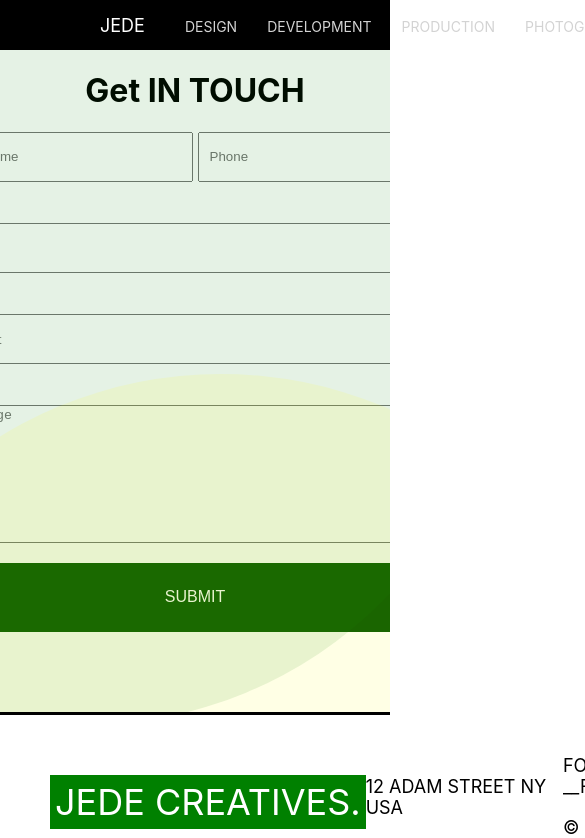
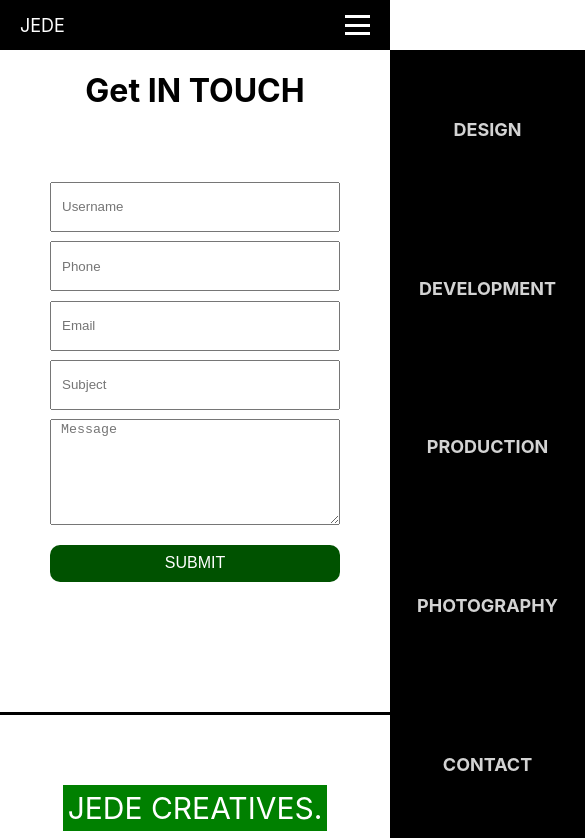
Before and after one commit to JonnathanE/landing-page-002, a Next.js app: page /contact in a window 390 px wide. Shown: the top 838 px of the page, 585 px wide, since content can reach past the window. Built offline with nearby package versions, Linux system fonts and the light colour scheme.

Commit message:
Responsive design movil

```diff
--- a/components/Footer.jsx
+++ b/components/Footer.jsx
@@ -21,7 +21,7 @@ const Footer = () => {
 					12 ADAM STREET NY <br /> USA
 				</div>
 				<div className={styles.cardItem}>
-					CONTACT@LAMA.DEV <br /> 123 4567 8909
+					CONTACT@JEDE.DEV <br /> 123 4567 8909
 				</div>
 			</div>
 			<div className={styles.cardS}>
@@ -29,7 +29,7 @@ const Footer = () => {
 					FOLLOW US: <br /> __FB__IN__BE__TW
 				</div>
 				<div className={styles.cardItem}>
-					© LAMA INTERACTIVE <br /> ALL RIGHTS RESERVED
+					© JEDE INTERACTIVE <br /> ALL RIGHTS RESERVED
 				</div>
 			</div>
 		</div>
--- a/components/Navbar.jsx
+++ b/components/Navbar.jsx
@@ -1,7 +1,10 @@
+import { useState } from 'react';
 import Link from 'next/link';
 import styles from '../styles/Navbar.module.css';
 
 const Navbar = () => {
+	const [open, setOpen] = useState(false);
+
 	return (
 		<div className={styles.container}>
 			<Link href='/'>
@@ -34,6 +37,42 @@ const Navbar = () => {
 					</Link>
 				</li>
 			</ul>
+			<div className={styles.hamburger} onClick={() => setOpen(!open)}>
+				<div className={styles.line}></div>
+				<div className={styles.line}></div>
+				<div className={styles.line}></div>
+			</div>
+			<ul
+				onClick={() => setOpen(false)}
+				className={styles.menu}
+				style={{ right: open ? '0px' : '-50vw' }}
+			>
+				<li className={styles.menuItem}>
+					<Link href='/products/design'>
+						<a>DESIGN</a>
+					</Link>
+				</li>
+				<li className={styles.menuItem}>
+					<Link href='/products/development'>
+						<a>DEVELOPMENT</a>
+					</Link>
+				</li>
+				<li className={styles.menuItem}>
+					<Link href='/products/production'>
+						<a>PRODUCTION</a>
+					</Link>
+				</li>
+				<li className={styles.menuItem}>
+					<Link href='/products/photography'>
+						<a>PHOTOGRAPHY</a>
+					</Link>
+				</li>
+				<li className={styles.menuItem}>
+					<Link href='/contact'>
+						<a>CONTACT</a>
+					</Link>
+				</li>
+			</ul>
 		</div>
 	);
 };
--- a/pages/contact.jsx
+++ b/pages/contact.jsx
@@ -16,10 +16,10 @@ const contact = () => {
 					name=''
 					id=''
 					rows='6'
-					className={styles.textarea}
+					className={styles.textArea}
 					placeholder='Message'
 				></textarea>
-				<button className={styles.buttonF}>SUBMIT</button>
+				<button className={styles.button}>SUBMIT</button>
 			</form>
 		</div>
 	);
--- a/styles/Contact.module.css
+++ b/styles/Contact.module.css
@@ -3,14 +3,15 @@
     flex-direction: column;
     align-items: center;
     justify-content: center;
+    position: relative;
     overflow: hidden;
-    position: relative;
     padding-bottom: 80px;
 }
 
 .form {
     width: 500px;
     height: 500px;
+    padding: 50px;
     display: flex;
     flex-wrap: wrap;
 }
@@ -31,19 +32,30 @@
     padding-left: 10px;
 }
 
-.textarea {
+.textArea {
     width: 100%;
     padding-left: 10px;
 }
 
-.buttonF {
-    width: 100%;
+.button {
     margin-top: 20px;
     padding: 5px 10px;
     border: none;
     border-radius: 10px;
-    background-color: rgb(0, 83, 0);
+    background-color: rgb(0, 82, 0);
     color: white;
+    width: 100%;
     font-size: 16px;
     cursor: pointer;
 }
+
+@media screen and (max-width: 480px) {
+
+    .form {
+        width: 100%;
+    }
+
+    .inputS:first-child {
+        margin: 0;
+    }
+}
--- a/styles/Footer.module.css
+++ b/styles/Footer.module.css
@@ -40,3 +40,19 @@
 .cardItem {
     margin-bottom: 20px;
 }
+
+@media screen and (max-width: 480px) {
+    .container{
+        height: auto;
+        flex-direction: column;
+    }
+
+    .title, .linkTitle {
+        font-size: 30px;
+    }
+
+    .cardItem {
+        text-align: center;
+        font-size: 16px;
+    }
+}
--- a/styles/Intro.module.css
+++ b/styles/Intro.module.css
@@ -40,3 +40,25 @@
     border-radius: 10px;
     cursor: pointer;
 }
+
+@media screen and (max-width: 480px) {
+    .container {
+        flex-direction: column;
+    }
+
+    .card {
+        padding: 50px;
+        align-items: center;
+        justify-content: center;
+        text-align: center;
+    }
+
+    .desc {
+        display: none;
+    }
+
+    .title {
+        font-size: 30px;
+        margin-bottom: 20px;
+    }
+}
--- a/styles/Navbar.module.css
+++ b/styles/Navbar.module.css
@@ -7,6 +7,7 @@
     justify-content: space-between;
     padding: 0 100px;
     font-size: 18px;
+    position: relative;
 }
 
 .listItem {
@@ -16,3 +17,56 @@
     color: lightgray;
     cursor: pointer;
 }
+
+.hamburger {
+    display: none;
+}
+
+.menu {
+    display: none;
+}
+
+@media screen and (max-width: 480px) {
+    .container{
+        padding: 0 20px;
+    }
+
+    .list {
+        display: none;
+    }
+
+    .hamburger {
+        display: flex;
+        flex-direction: column;
+        justify-content: space-between;
+        width: 25px;
+        height: 20px;
+        cursor: pointer;
+    }
+
+    .line {
+        width: 100%;
+        height: 3px;
+        background-color: #fff;
+    }
+
+    .menu {
+        position: fixed;
+        width: 50vw;
+        height: calc(100vh - 50px);
+        background-color: black;
+        top: 50px;
+        margin: 0;
+        padding: 0;
+        font-weight: bold;
+        color: lightgray;
+        list-style: none;
+        display: flex;
+        flex-direction: column;
+        align-items: center;
+        justify-content: space-around;
+        z-index: 999;
+        right: 0;
+        transition: all 1s ease;
+    }
+}
--- a/styles/Product.module.css
+++ b/styles/Product.module.css
@@ -16,6 +16,7 @@
 .imgContainer {
     width: 30%;
     margin: 5px;
+    position: relative;
 }
 
 .imgContainer:nth-child(3) {
@@ -37,3 +38,40 @@
     margin-top: 50px;
     cursor: pointer;
 }
+
+@media screen and (max-width: 480px) {
+    .container {
+        flex-direction: column-reverse;
+        padding: 20px;
+    }
+
+    .title {
+        font-size: 50px;
+    }
+
+    .cardS {
+        display: flex;
+        flex-direction: column;
+        justify-content: center;
+        align-items: center;
+    }
+
+    .imgContainer {
+        width: 300px;
+        height: 300px;
+        border-radius: 50%;
+        overflow: hidden;
+    }
+
+    .button {
+        margin: 20px 0px;
+    }
+
+    .cardL::before {
+        content: 'Projects';
+        width: 100%;
+        font-size: 50px;
+        text-align: center;
+        margin-bottom: 20px;
+    }
+}
--- a/styles/Services.module.css
+++ b/styles/Services.module.css
@@ -74,3 +74,18 @@
     height: 100%;
     object-fit: cover;
 }
+
+@media screen and (max-width: 480px) {
+    .container {
+        padding: 20px;
+    }
+
+    .services {
+        justify-content: center;
+    }
+
+    .service {
+        width: 300px;
+        height: 300px;
+    }
+}
--- a/styles/Testimonials.module.css
+++ b/styles/Testimonials.module.css
@@ -53,3 +53,25 @@
 .jobTitle {
     font-size: 14px;
 }
+
+@media screen and (max-width: 480px) {
+    .container {
+        padding: 20px;
+        height: auto;
+    }
+
+    .title {
+        font-size: 50px;
+        margin-bottom: 40px;
+    }
+
+    .card {
+        width: 100%;
+        display: flex;
+        flex-direction: column;
+        align-items: center;
+        justify-content: center;
+        margin-bottom: 50px;
+        text-align: center;
+    }
+}
--- a/styles/globals.css
+++ b/styles/globals.css
@@ -24,3 +24,9 @@ a {
 	opacity: 0.1;
 	margin: auto;
 }
+
+@media screen and (max-width: 480px) {
+	.circle {
+		display: none;
+	}
+}
```
Also changed, not shown: pages/products/[name].jsx (+1 -8 lines).
